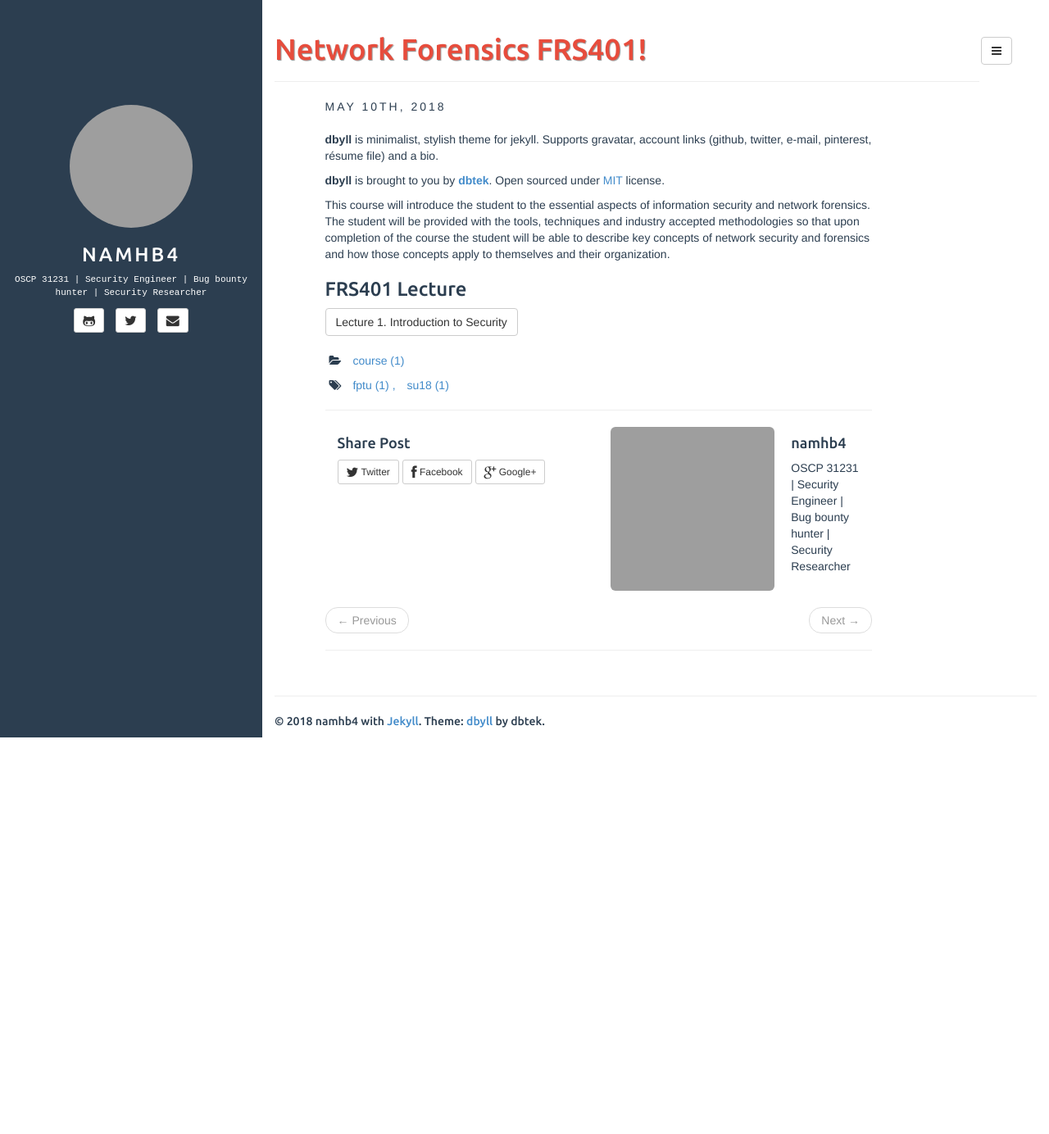
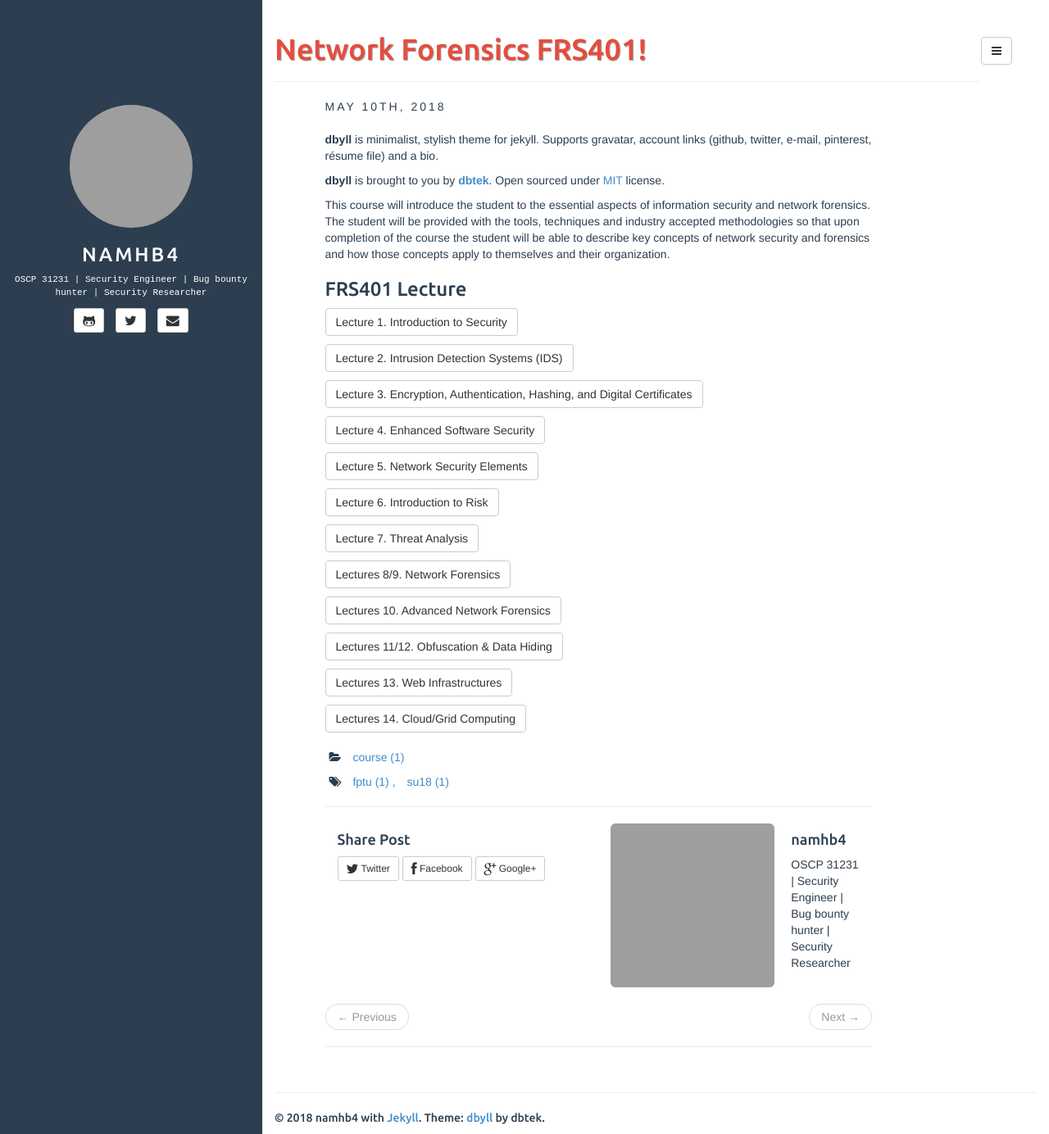
Before and after one commit to namhb4/namhb4.github.io, a Jekyll site: the page built from _posts/2018-05-10-FRS401.md, in a window 1280 px wide and 1384 px high. Shown: the whole window at 82% size. Built offline with Jekyll 4.4.1, drawn with Linux system fonts in a browser that asks for light colours; comment, search, counter and statistics services are not loaded; grey boxes are pictures that could not be loaded.

Commit message:
add title

```diff
--- a/_config.yml
+++ b/_config.yml
@@ -5,8 +5,6 @@ paginate_path: "page:num"
 exclude: ["README.md"] # files to exclude
 highlighter: rouge
 markdown: kramdown
-disqus: dbyll
-google_analytics: dbyll
 title: namhb4
 
 defaults:
--- a/_posts/2018-05-10-FRS401.md
+++ b/_posts/2018-05-10-FRS401.md
@@ -16,3 +16,25 @@ This course will introduce the student to the essential aspects of information s
 ### FRS401 Lecture
 
 <a class="btn btn-default" href="https://github.com/namhb4/course/frs401/Lect01.pdf">Lecture 1. Introduction to Security</a>
+
+<a class="btn btn-default" href="https://github.com/namhb4/course/frs401/Lect02.pdf">Lecture 2. Intrusion Detection Systems (IDS)</a>
+
+<a class="btn btn-default" href="https://github.com/namhb4/course/frs401/Lect03_1.pdf">Lecture 3. Encryption, Authentication, Hashing, and Digital Certificates</a>
+
+<a class="btn btn-default" href="https://github.com/namhb4/course/frs401/Lect04.pdf">Lecture 4. Enhanced Software Security</a>
+
+<a class="btn btn-default" href="https://github.com/namhb4/course/frs401/Lect05.pdf">Lecture 5. Network Security Elements</a>
+
+<a class="btn btn-default" href="https://github.com/namhb4/course/frs401/Lect06.pdf">Lecture 6. Introduction to Risk</a>
+
+<a class="btn btn-default" href="https://github.com/namhb4/course/frs401/Lect07.pdf">Lecture 7. Threat Analysis</a>
+
+<a class="btn btn-default" href="https://github.com/namhb4/course/frs401/Lect08-10.pdf">Lectures 8/9. Network Forensics</a>
+
+<a class="btn btn-default" href="https://github.com/namhb4/course/frs401/Lect10.pdf">Lectures 10. Advanced Network Forensics</a>
+
+<a class="btn btn-default" href="https://github.com/namhb4/course/frs401/Lect11-12.pdf">Lectures 11/12. Obfuscation & Data Hiding</a>
+
+<a class="btn btn-default" href="https://github.com/namhb4/course/frs401/Lect13.pdf">Lectures 13. Web Infrastructures</a>
+
+<a class="btn btn-default" href="https://github.com/namhb4/course/frs401/Lect014.pdf">Lectures 14. Cloud/Grid Computing</a>
```
Also changed, not shown: 2 other files.
